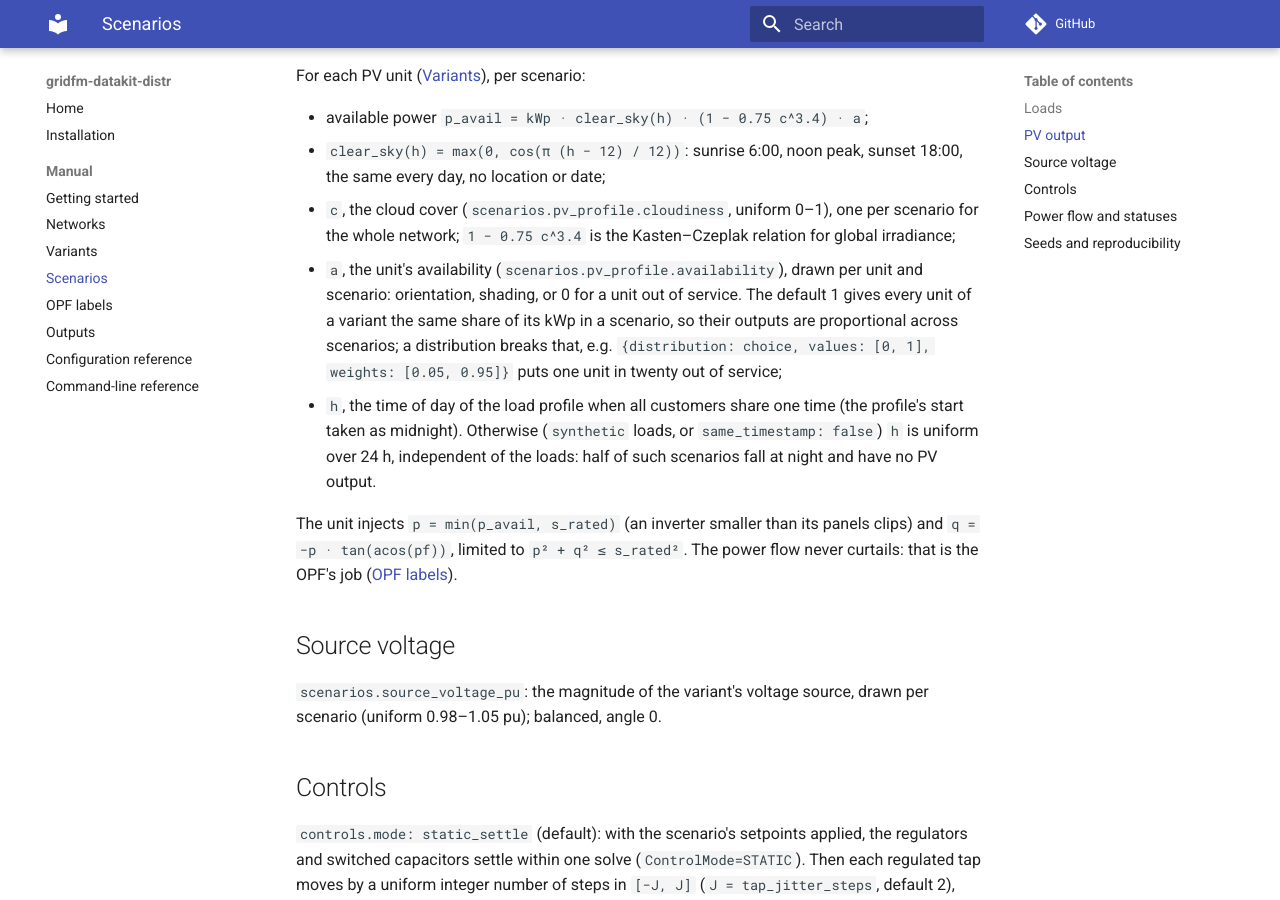
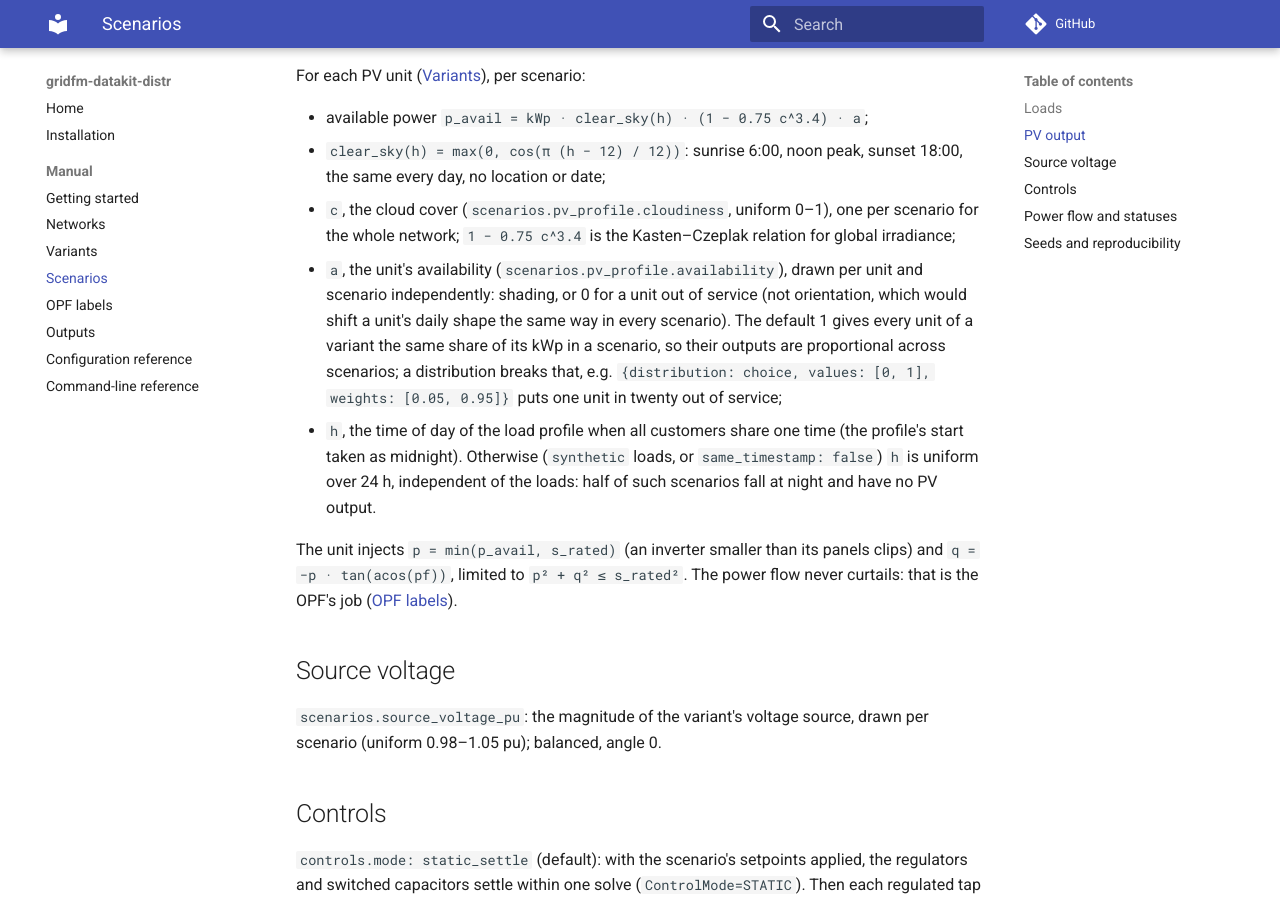
Before and after one commit to gridfm/gridfm-datakit-distr, an MkDocs documentation site: the page built from docs/manual/scenarios.md, in a window 1280 px wide and 900 px high, scrolled down 1395 px. Built offline with MkDocs 1.6.1 and Material for MkDocs 9.7.7, drawn with Linux system fonts in a browser that asks for light colours; comment, search, counter and statistics services are not loaded.

Commit message:
docs: per-unit PV availability models shading and outages, not orientation
Signed-off-by: cardef <carmine.dellefemine@gmail.com>

```diff
--- a/docs/manual/scenarios.md
+++ b/docs/manual/scenarios.md
@@ -49,8 +49,9 @@ For each PV unit ([Variants](variants.md#rooftop-pv)), per scenario:
   every day, no location or date;
 - `c`, the cloud cover (`scenarios.pv_profile.cloudiness`, uniform 0–1), one per scenario for the
   whole network; `1 − 0.75 c^3.4` is the Kasten–Czeplak relation for global irradiance;
-- `a`, the unit's availability (`scenarios.pv_profile.availability`), drawn per unit and scenario:
-  orientation, shading, or 0 for a unit out of service. The default 1 gives every unit of a
+- `a`, the unit's availability (`scenarios.pv_profile.availability`), drawn per unit and scenario
+  independently: shading, or 0 for a unit out of service (not orientation, which would shift a
+  unit's daily shape the same way in every scenario). The default 1 gives every unit of a
   variant the same share of its kWp in a scenario, so their outputs are proportional across
   scenarios; a distribution breaks that, e.g. `{distribution: choice, values: [0, 1], weights:
   [0.05, 0.95]}` puts one unit in twenty out of service;
```
Also changed, not shown: README.md (+2 -2 lines), docs/manual/config.md (+1 -1 lines), 1 other file.
